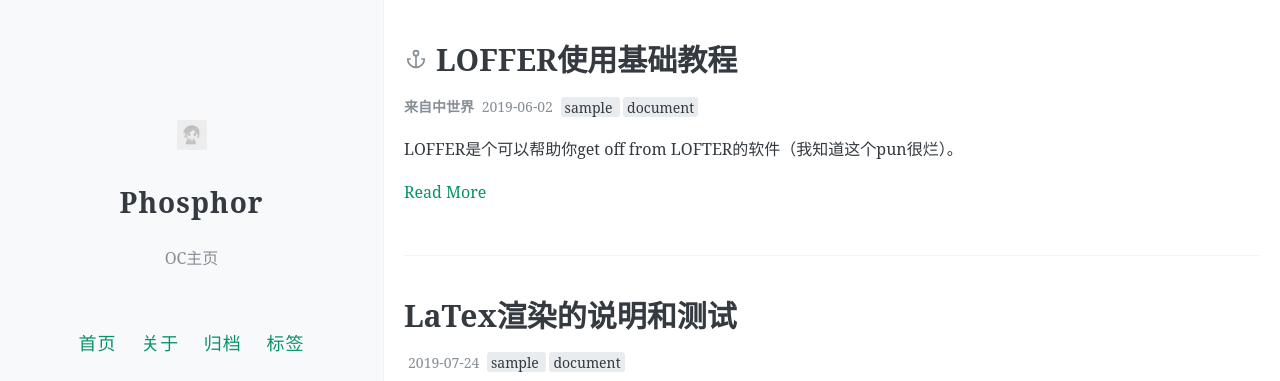
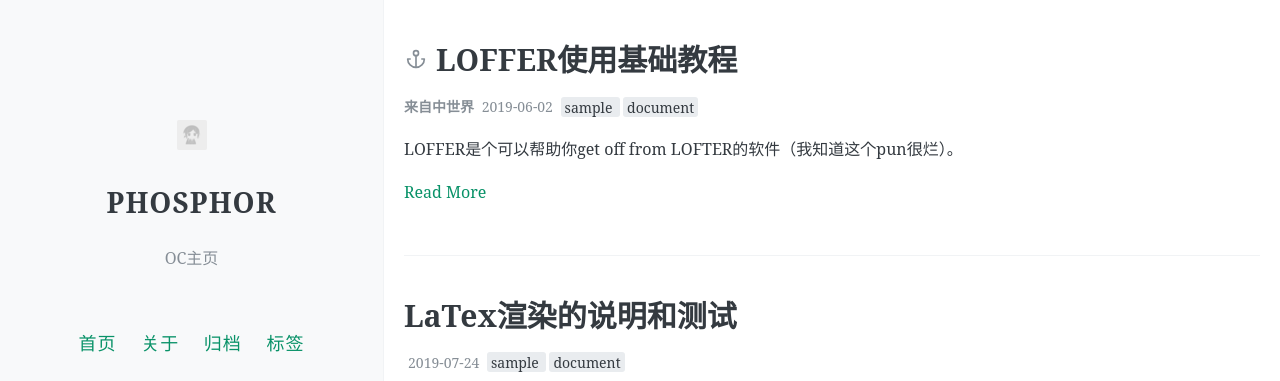
Before and after one commit to Margaret42/Phosphor, a Jekyll site: the page built from index.html, in a window 1280 px wide. Shown: the top 381 px of the page. Built offline with Jekyll 4.4.1, drawn with Linux system fonts in a browser that asks for light colours; the list of posts is cut into pages by our own code; comment, search, counter and statistics services are not loaded.

```diff
--- a/_config.yml
+++ b/_config.yml
@@ -7,7 +7,7 @@
 # 井号后面的文字是说明文档，不会被程序读取。
 
 # 描述/签名
-name: Phosphor
+name: PHOSPHOR
 description: OC主页
 
 # 输入你的网站域名（如果你没有添加自己的域名，而是直接用GitHub pages分配的域名的话可以省略）
@@ -64,6 +64,7 @@ footer-links:
   tumblr: # https://<username>.tumblr.com
   twitter: # https://www.twitter.com/<your_twitter_username>
   youtube: # channel/<your_long_string> or user/<user-name>
+  mastoden: https://o3o.ca/@Margaret42
 
 # 站点页脚的文字
 footer-text: Copyright (c) 2024 来自oc多元宇宙
```
